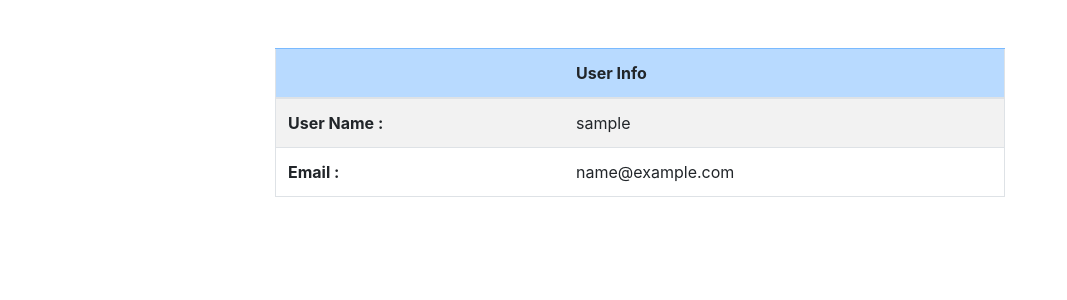
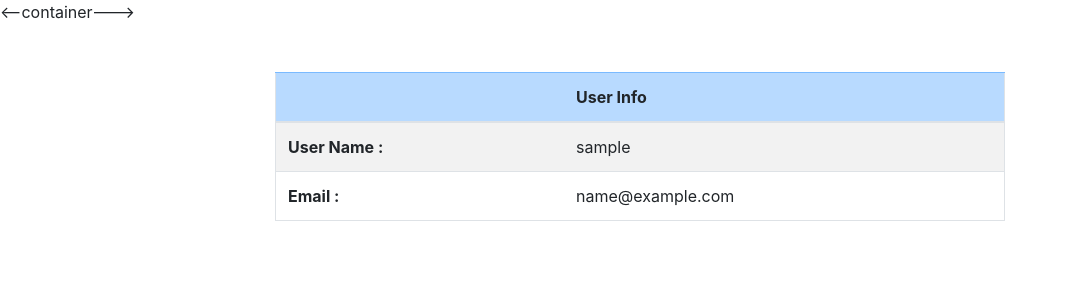
Before and after one commit to swapnil072/Project_Protibaad, a PHP site: page /profile.php in a window 1280 px wide. Shown: the top 300 px of the page, without its empty margins (0-1067 px from the left). Run offline with PHP 8.4, Linux system fonts and the light colour scheme; the visitor is signed in with stand-in values (Sample User, id 1); tables that the repository leaves empty or names only in its code hold one stand-in row (values such as "Sample post"); a stand-in replaces the project's code that opens the database connection.

Commit message:
Update Profile.php

```diff
--- a/profile.php
+++ b/profile.php
@@ -18,6 +18,7 @@ include 'config.php';
 </head>
 
 <body>
+    <--container--->
     <div class="container">
         <div class="row">
             <div class="col-md-8 offset-md-2 mt-5">
```
